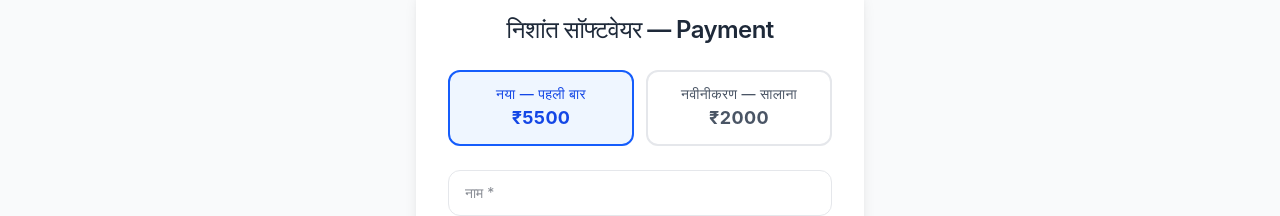
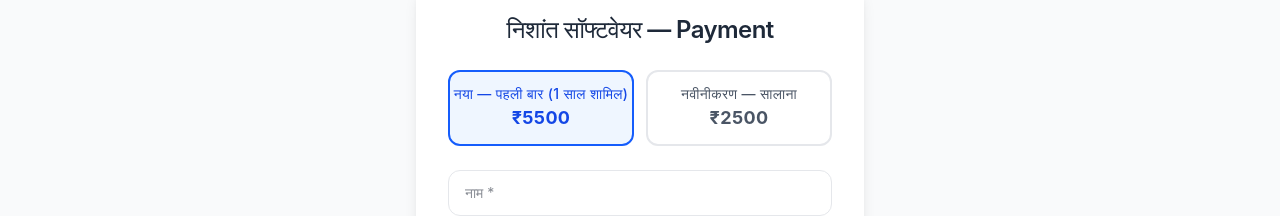
Before and after one commit to kp1153/creativesolutions, a Next.js app: page /payment in a window 1280 px wide. Shown: the part 398-614 px from the top of the page. Built offline with nearby package versions, Linux system fonts and the light colour scheme; no server answers.

Commit message:
force deploy

```diff
--- a/app/payment/page.js
+++ b/app/payment/page.js
@@ -9,8 +9,8 @@ export default function PaymentPage() {
   const [loading, setLoading] = useState(false);
 
   const plans = {
-    new: { label: "नया — पहली बार", amount: 5500 },
-    renew: { label: "नवीनीकरण — सालाना", amount: 2000 },
+    new: { label: "नया — पहली बार (1 साल शामिल)", amount: 5500 },
+    renew: { label: "नवीनीकरण — सालाना", amount: 2500 },
   };
 
   async function handlePayment() {
@@ -74,7 +74,9 @@ export default function PaymentPage() {
       <Script src="https://checkout.razorpay.com/v1/checkout.js" />
       <main className="min-h-screen bg-gray-50 flex items-center justify-center px-4 py-16">
         <div className="bg-white rounded-2xl shadow-lg p-8 w-full max-w-md">
-          <h1 className="text-2xl font-bold text-gray-800 mb-6 text-center">निशांत सॉफ्टवेयर — Payment</h1>
+          <h1 className="text-2xl font-bold text-gray-800 mb-6 text-center">
+            निशांत सॉफ्टवेयर — Payment
+          </h1>
 
           <div className="flex gap-3 mb-6">
             {Object.entries(plans).map(([key, val]) => (
@@ -83,7 +85,8 @@ export default function PaymentPage() {
                 onClick={() => setPlan(key)}
                 className={`flex-1 py-3 rounded-xl font-semibold text-sm border-2 transition ${plan === key ? "border-blue-600 bg-blue-50 text-blue-700" : "border-gray-200 text-gray-600"}`}
               >
-                {val.label}<br />
+                {val.label}
+                <br />
                 <span className="text-lg font-bold">₹{val.amount}</span>
               </button>
             ))}
@@ -123,7 +126,12 @@ export default function PaymentPage() {
 
           <p className="text-center text-xs text-gray-400 mt-4">
             मदद चाहिए?{" "}
-            <a href="https://wa.me/919996865069" target="_blank" rel="noopener noreferrer" className="text-green-600 underline">
+            <a
+              href="https://wa.me/919996865069"
+              target="_blank"
+              rel="noopener noreferrer"
+              className="text-green-600 underline"
+            >
               WhatsApp करें
             </a>
           </p>
```
